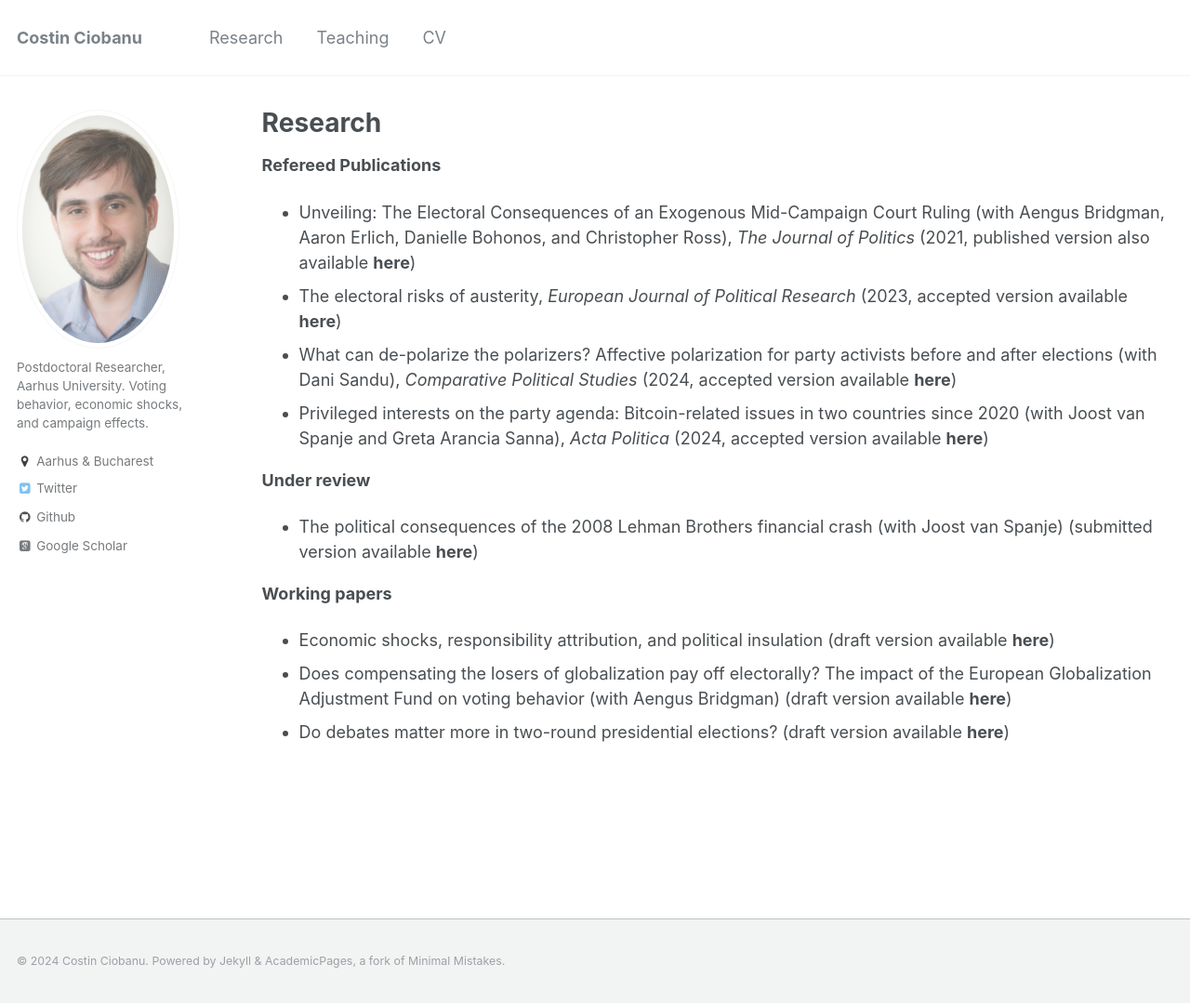
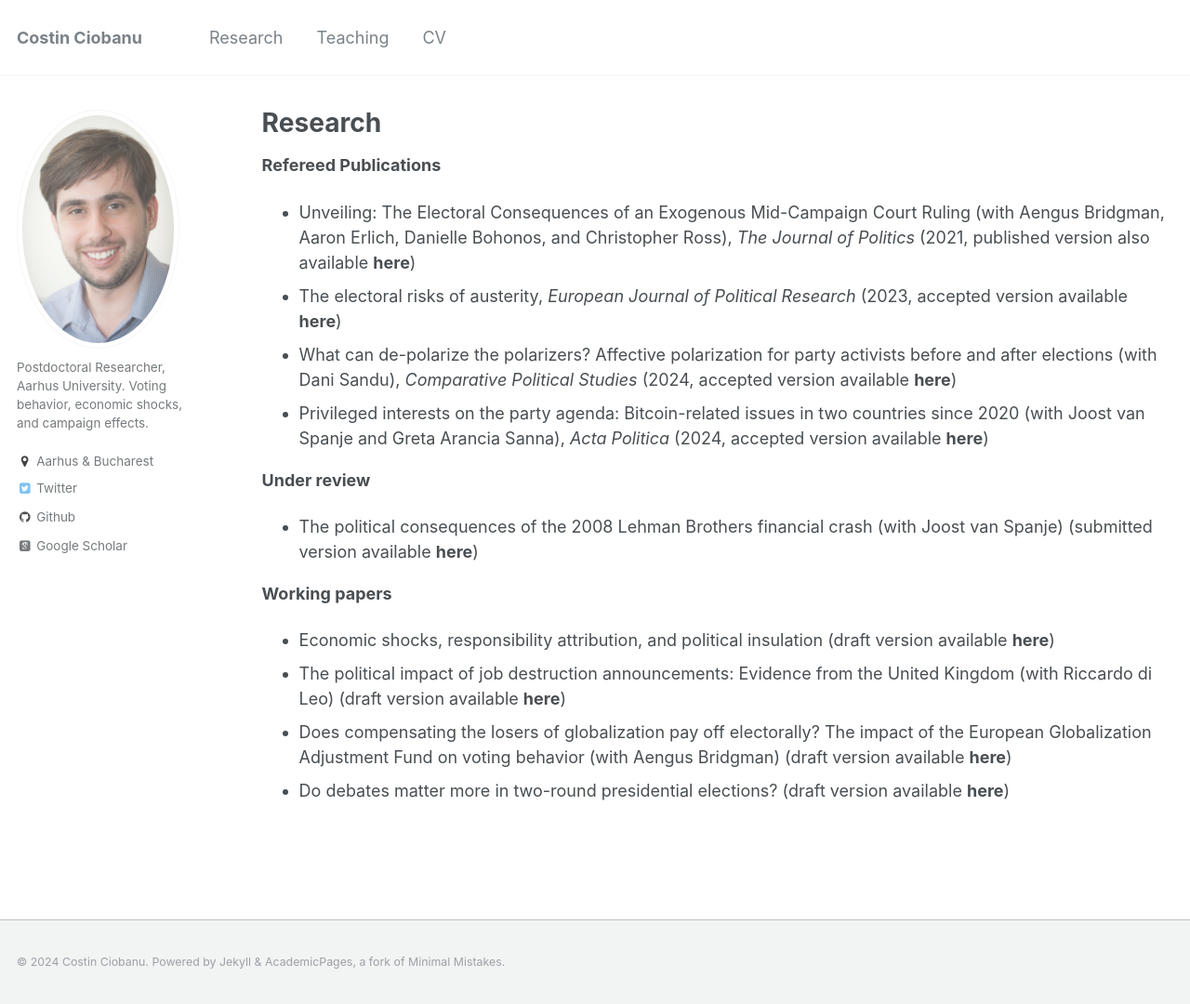
Before and after one commit to costinciobanu/costinciobanu.github.io, a Jekyll site: the page built from _pages/research.md, in a window 1280 px wide and 1080 px high. Shown: the whole window at 93% size. Built offline with Jekyll 4.4.1, drawn with Linux system fonts in a browser that asks for light colours; some web fonts are replaced.

Commit message:
Update research.md

```diff
--- a/_pages/research.md
+++ b/_pages/research.md
@@ -20,5 +20,6 @@ author_profile: true
 <b>Working papers</b>
 
 * Economic shocks, responsibility attribution, and political insulation (draft version available [<b>here</b>](https://www.dropbox.com/s/8wwrf40nsejprda/Ciobanu%20-%20Blame%20attribution.pdf?dl=0))
+* The political impact of job destruction announcements: Evidence from the United Kingdom (with Riccardo di Leo) (draft version available [<b>here</b>](https://www.dropbox.com/scl/fi/prlq11pt0ovi08b6forj3/Ciobanu-and-Di-Leo-UK-shocks-paper.pdf?rlkey=efqvmahi73vybuu3uhp1xy9wo&st=v1lzjpr0&dl=0))
 * Does compensating the losers of globalization pay off electorally? The impact of the European Globalization Adjustment Fund on voting behavior (with Aengus Bridgman) (draft version available [<b>here</b>](https://www.dropbox.com/s/7cnnrirxggaaebk/Ciobanu%20and%20Bridgman%20-%20EGF.pdf?dl=0))
 * Do debates matter more in two-round presidential elections? (draft version available [<b>here</b>](https://www.dropbox.com/s/8obtp0nqgqdp6fd/Ciobanu%20-%20Debates.pdf?dl=0))
```
